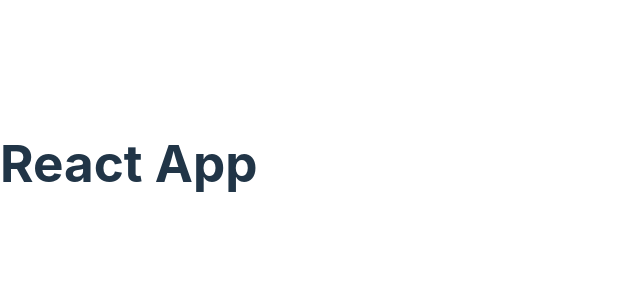
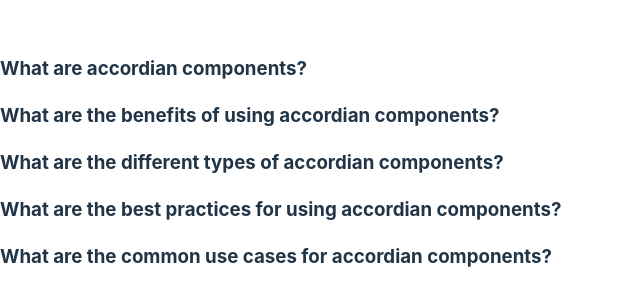
Before and after one commit to valvira-gh/01_accordion, a React (Vite) app: page / in a window 1280 px wide. Shown: the part 237-542 px from the top of the page, without its empty margins (0-640 px from the left). Built offline with nearby package versions, Linux system fonts and the light colour scheme.

Commit message:
Project 1 - Accardian (fetching dummy data)

```diff
--- a/src/App.tsx
+++ b/src/App.tsx
@@ -1,12 +1,13 @@
 import './index.css';
 import React from 'react';
+import Accordian from './components/accordian';
 
 const App: React.FC = () => {
 
 
   return (
     <div>
-      <h1>React App</h1>
+     <Accordian />
     </div>
   );
 }
--- a/src/components/accordian/data.js
+++ b/src/components/accordian/data.ts
@@ -25,3 +25,5 @@ const data = [
         answer: "Accordian components are commonly used for displaying FAQs, product features, and other types of content that can be organized into categories."
     }
 ]
+
+export default data;
--- /dev/null
+++ b/src/components/accordian/index.tsx
@@ -0,0 +1,28 @@
+import React, { useState } from "react";
+import data from "./data";
+
+// single selection
+// multiple selection
+
+export default function Accordian() {
+
+    const [selected, setSelected] = useState<string | null>(null);
+
+    return (
+        <div className="wrapper">
+           <div className="accordian">
+            {
+                data && data.length > 0 ?
+                data.map(dataItem => (
+                    <div className="item">
+                        <div className="title">
+                            <h3>{dataItem.question}</h3>
+                        </div>
+                    </div>
+                )) :
+                <div>No data found</div>
+            }
+           </div>
+        </div>
+    );
+}
```
Also changed, not shown: src/components/accordian/index.jsx (deleted).
